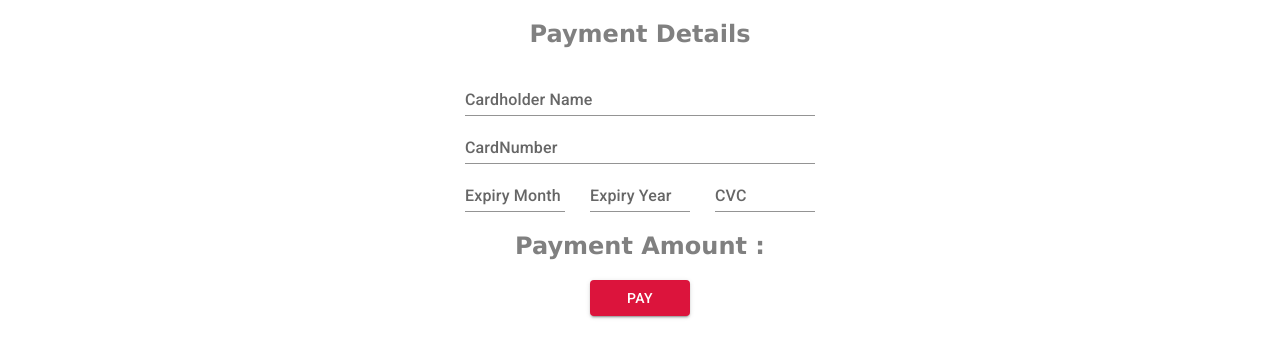
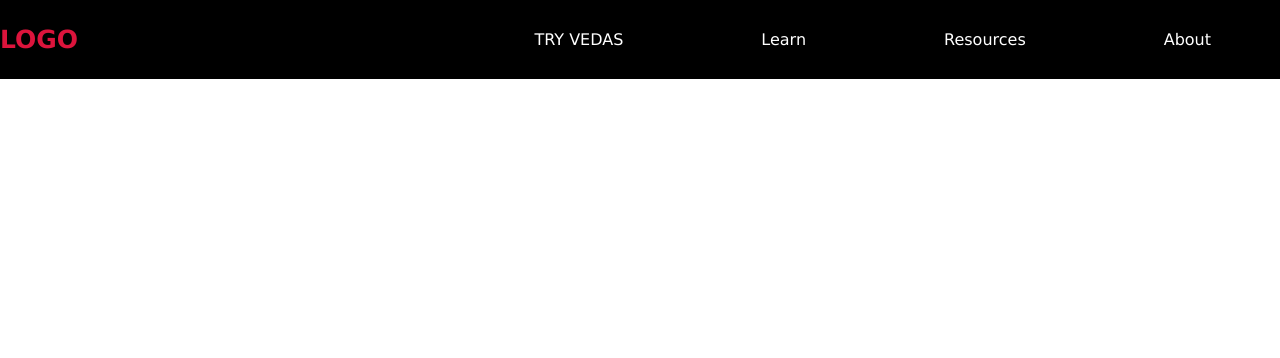
Before and after one commit to mausam-kumar/masai-react-assign, a React (Create React App) app in the folder dayfive/: page / in a window 1280 px wide. Shown: the top 358 px of the page. Built offline with nearby package versions, Linux system fonts and the light colour scheme.

Commit message:
completed dayEight StylesComponent

```diff
--- a/dayfive/package.json
+++ b/dayfive/package.json
@@ -17,6 +17,7 @@
     "react": "^17.0.2",
     "react-dom": "^17.0.2",
     "react-scripts": "4.0.3",
+    "styled-components": "^5.3.3",
     "uuid": "^8.3.2",
     "web-vitals": "^1.0.1"
   },
--- a/dayfive/src/App.js
+++ b/dayfive/src/App.js
@@ -16,7 +16,9 @@ import "./App.css";
 
 // import ReactSidebar  from "./components/dayEight/ReactSidebar";
 // import ReactNavigation  from "./components/dayEight/ReactNavigation";
-import CreditCard  from "./components/dayEight/CreditCard";
+// import CreditCard  from "./components/dayEight/CreditCard";
+
+import StyledComponent  from "./components/dayEight/StyledComponent";
 
 function App() {
   return (
@@ -46,7 +48,9 @@ function App() {
 
 		{/* <ReactNavigation /> */}
 
-		<CreditCard />
+		{/* <CreditCard /> */}
+
+		<StyledComponent />
 	</div>
   )
 }
--- a/dayfive/src/components/dayEight/ReactNavigation.jsx
+++ b/dayfive/src/components/dayEight/ReactNavigation.jsx
@@ -1,6 +1,6 @@
 import React from 'react'
 import {Card} from '@mui/material'
-import styled from 'styled-components'
+// import styled from 'styled-components'
 
 function ReactNavigation() {
     return (
--- /dev/null
+++ b/dayfive/src/components/dayEight/StyledComponent.jsx
@@ -0,0 +1,51 @@
+import React from 'react'
+import styled from 'styled-components'
+
+
+function StyledComponent() {
+    return (
+        <Wrapper>
+            <ContainerLeft>
+                <p>LOGO</p>
+            </ContainerLeft>
+            <ContainerRight>
+                <p>TRY VEDAS</p>
+                <p>Learn</p>
+                <p>Resources</p>
+                <p>About</p>
+            </ContainerRight>
+        </Wrapper>
+    )
+}
+
+export default StyledComponent
+
+
+const Wrapper = styled.div`
+
+    background-color: black;
+    color: white;
+
+    display:flex;
+    justify-content: space-around;
+    `
+const ContainerLeft = styled.div`
+
+    font-weight: 600;
+    font-size: 25px;
+    text-align:left;
+    p{
+        color:crimson;
+    }
+    width:40%;
+
+`
+const ContainerRight = styled.div`
+
+    display:flex;
+    justify-content: space-around;
+    font-weight:500;
+    align-items: center;
+    width:70%;
+
+`
```
Also changed, not shown: 1 other file (tests, documents, lock files or other folders).
